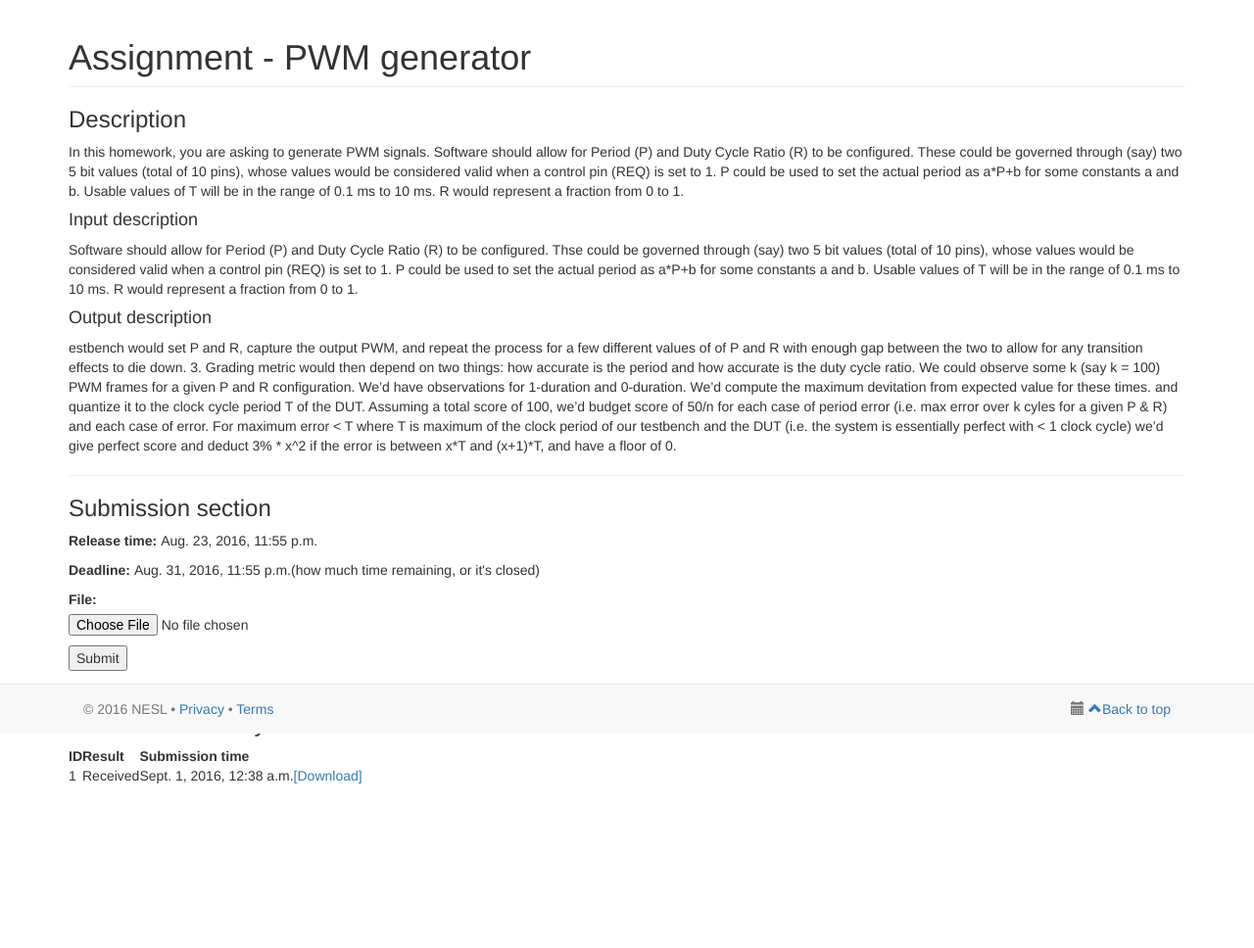
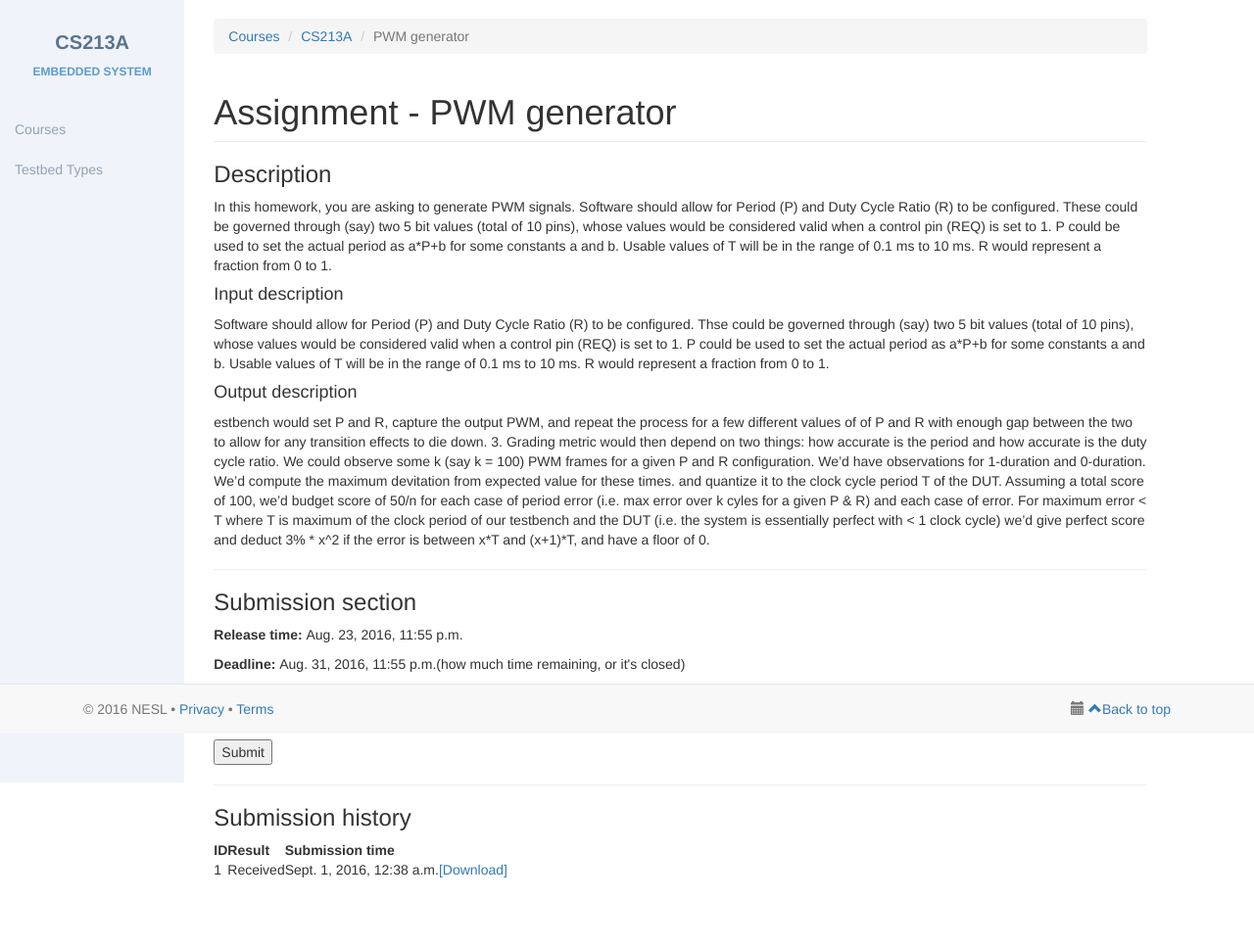
Before and after one commit to nesl/AutoGrader, a Django app: page /assignment/1/ in a window 1280 px wide. Shown: the part 51-1019 px from the top of the page at 98% size. Before the commit the page ends 851 px from the top, so only its background shows below. Run offline with Django 3.2, Linux system fonts and the light colour scheme; a user stored in the database is signed in; data comes from the database, SQL or seed files in the repository; some libraries are stand-ins or nearby versions.

Commit message:
added sidebar to assignments page

```diff
--- a/embed_grader/serapis/templates/serapis/assignment.html
+++ b/embed_grader/serapis/templates/serapis/assignment.html
@@ -1,12 +1,44 @@
-{% extends 'serapis/base.html' %}
+{% extends 'serapis/base_sidebar.html' %}
 {% load staticfiles %}
 
-{% block css %}
+{% block sidebar-content %}
+    <!-- SIDEBAR USER TITLE -->
+    <div class="profile-usertitle">
+        <div class="profile-usertitle-name">
+            {{ course.course_code }}
+        </div>
+        <div class="profile-usertitle-job">
+            {{ course.name }}
+        </div>
+    </div>
+    <!-- END SIDEBAR USER TITLE -->
+    <!-- SIDEBAR MENU -->
+    <div class="profile-usermenu">
+        <ul class="nav nav-bar">
+            <li>
+                <a href="{% url 'homepage' %}">Courses</a>
+            </li>
+            {% if perms.serapis.add_testbed %}
+            <li>
+                <a href="{% url 'testbed-type-list' %}">Testbed Types</a>
+            </li>
+            {% endif %}
+        </ul>
+    </div>
+    <!-- END MENU -->
 {% endblock %}
 
 
-{% block content %}
-    <div class="container">
+
+{% block main-content %}
+    <div class="top-buffer">
+    <ol class="breadcrumb">
+        <li><a href="{% url 'homepage' %}">Courses</a></li>
+        <li><a href="{% url 'course' course.id %}">{{course.course_code}}</a></li>
+        <li class="active">{{ assignment.name }}</a></li>
+    </ol>
+    </div>
+
     <h1 class="page-header">Assignment - {{ assignment.name }}</h1>
 
     <h3>Description</h3>
@@ -38,6 +70,4 @@
             {% endfor %}
         </table>
     {% endif %}
-    </div>
-
 {% endblock %}
--- a/embed_grader/serapis/views.py
+++ b/embed_grader/serapis/views.py
@@ -294,6 +294,7 @@ def assignment(request, assignment_id):
             'myuser': request.user,
             'user_profile': user_profile,
             'assignment': assignment,
+            'course': course,
             'submission_form': submission_form,
             'submission_short_list': submission_short_list,
     }
```
Lines whose indentation alone changed are shown as unchanged.
